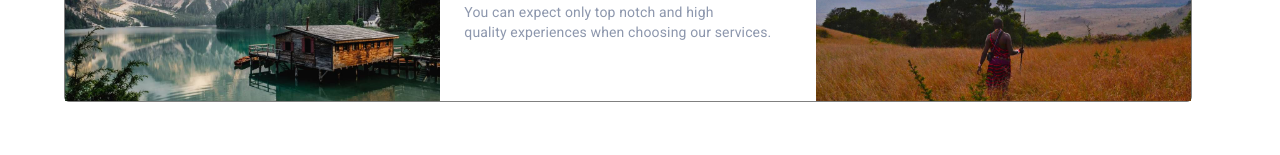
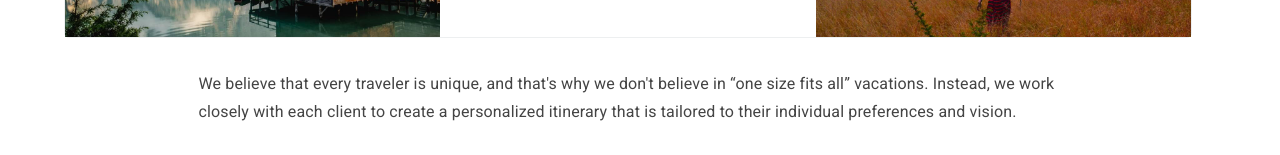
Before and after one commit to ektarathi/blog-template, a Next.js app: page / in a window 1280 px wide. Shown: the part 1469-1624 px from the top of the page. Before the commit the page ends 1577 px from the top, so only its background shows below. Built offline with nearby package versions, Linux system fonts and the light colour scheme.

Commit message:
Updated Journal section

```diff
--- a/src/app/globals.css
+++ b/src/app/globals.css
@@ -86,7 +86,7 @@ html {
 
 body {
   max-width: 100vw;
-  color: rgb(var(--foreground-rgb));
+  color: '#444444';
 }
 
 a {
--- a/src/app/journal/journal.styled.ts
+++ b/src/app/journal/journal.styled.ts
@@ -1,35 +1,43 @@
 import { styled } from "@mui/system";
 
-export const MainHeading = styled('div')(({ theme }) => ({
+export const MainHeading = styled("div")(({ theme }) => ({
   opacity: 0.9,
   fontFamily: "'Montserrat', sans-serif",
-    fontStyle: 'normal',
+  fontStyle: "normal",
   lineHeight: 1.2,
-    fontSize: '1.8rem',
+  fontSize: "1.8rem",
   paddingBottom: theme.spacing(2),
-    color: theme.palette.primary.dark
+  color: theme.palette.primary.dark,
 }));
 
-export const SubTitle = styled('div')(({ theme }) => ({
+export const SubTitle = styled("div")(({ theme }) => ({
   paddingBottom: theme.spacing(6),
-    fontSize: '1rem',
+  fontSize: "1rem",
   lineHeight: 1.6,
-    fontStyle: 'normal',
-    color: theme.palette.secondary.main
+  fontStyle: "normal",
+  color: theme.palette.secondary.main,
 }));
 
-export const SectionText = styled('div')(({ theme }) => ({
+export const SectionText = styled("div")(({ theme }) => ({
   color: theme.palette.secondary.main,
-    display: 'flex',
-    flexDirection: 'column',
+  display: "flex",
+  flexDirection: "column",
   "& .MuiIconButton-root:hover": {
-        backgroundColor: 'transparent'
-    }
+    backgroundColor: "transparent",
+  },
 }));
 
-export const SectionHeading = styled('div')(({ theme }) => ({
+export const SectionHeading = styled("div")(({ theme }) => ({
   color: theme.palette.primary.dark,
-    textAlign: 'center',
-    textTransform: 'uppercase',
-    paddingBottom: 1
+  textAlign: "center",
+  textTransform: "uppercase",
+  paddingBottom: 1,
 }));
+
+export const InfoContent = styled("div")(({ theme }) => ({
+  margin: "auto",
+  width: "80%",
+  marginBottom: theme.spacing(4),
+  marginTop: theme.spacing(4),
+  color: theme.palette.primary.dark,
+}));
--- a/src/app/journal/journal.tsx
+++ b/src/app/journal/journal.tsx
@@ -2,7 +2,7 @@ import * as React from "react";
 import Image from "next/image";
 
 import { Box, Typography, Container, Grid } from "@mui/material";
-import { MainHeading, SubTitle, SectionText } from "./journal.styled";
+import { MainHeading, SubTitle, InfoContent } from "./journal.styled";
 import topImage from "../../../public/images/khatam-tadayon-107740-1200x796.jpg";
 import leftImage from "../../../public/images/luca-bravo-121931-unsplash-1200x800.jpg";
 import rightImage from "../../../public/images/sho-hatakeyama-117306-unsplash-1200x800.jpg";
@@ -31,7 +31,7 @@ const AboutUs = () => {
           <Grid
             container
             spacing={3}
-            style={{ border: "1px solid grey", borderRadius: "5px" }}
+            style={{ border: "1px solid #78828c21", borderRadius: "5px" }}
           >
             <Grid item xs={12}>
               <Grid container spacing={3}>
@@ -79,6 +79,16 @@ const AboutUs = () => {
             </Grid>
           </Grid>
         </Container>
+        <Container>
+          <InfoContent>
+            <Typography variant="subtitle1">
+              We believe that every traveler is unique, and that&apos;s why
+              we don&apos;t believe in “one size fits all” vacations. Instead, we work closely with
+              each client to create a personalized itinerary that is tailored to their individual
+              preferences and vision.
+            </Typography>
+          </InfoContent>
+        </Container>
       </Container>
     </Box>
   );
--- a/src/app/page.tsx
+++ b/src/app/page.tsx
@@ -11,13 +11,11 @@ import {
   OutlinedButton,
   ColouredButton,
 } from "./page.styled";
-import NavBar from "./components/NavBar";
 
 export default function Home() {
   return (
     <>
       <StyledWrapper>
-        <NavBar />
         <main className={styles.main} data-testid="main-section">
           <div className={styles.center}>
             <Typography variant="h2" component={"h3"}>
```
Lines whose indentation alone changed are shown as unchanged.
